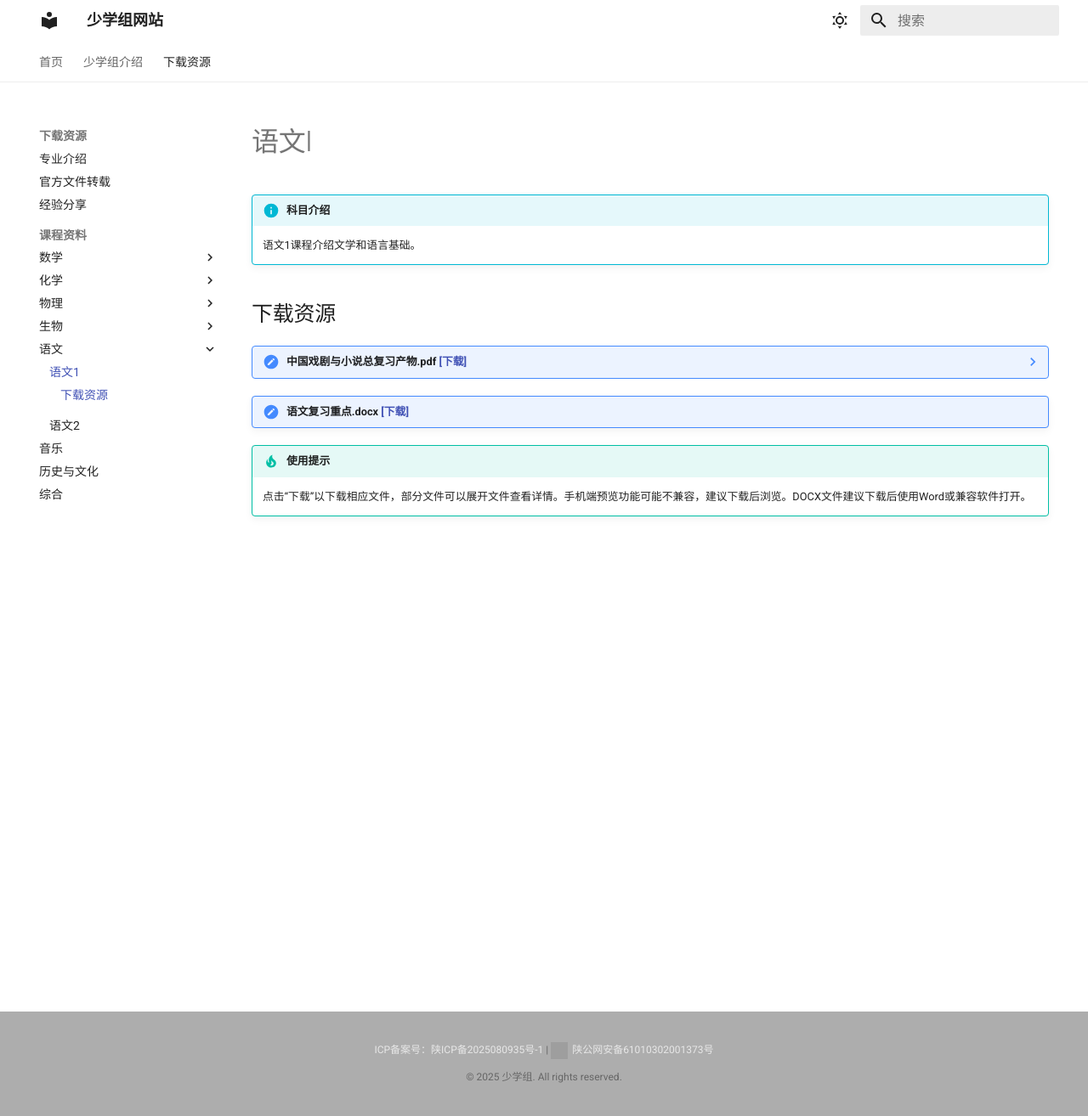
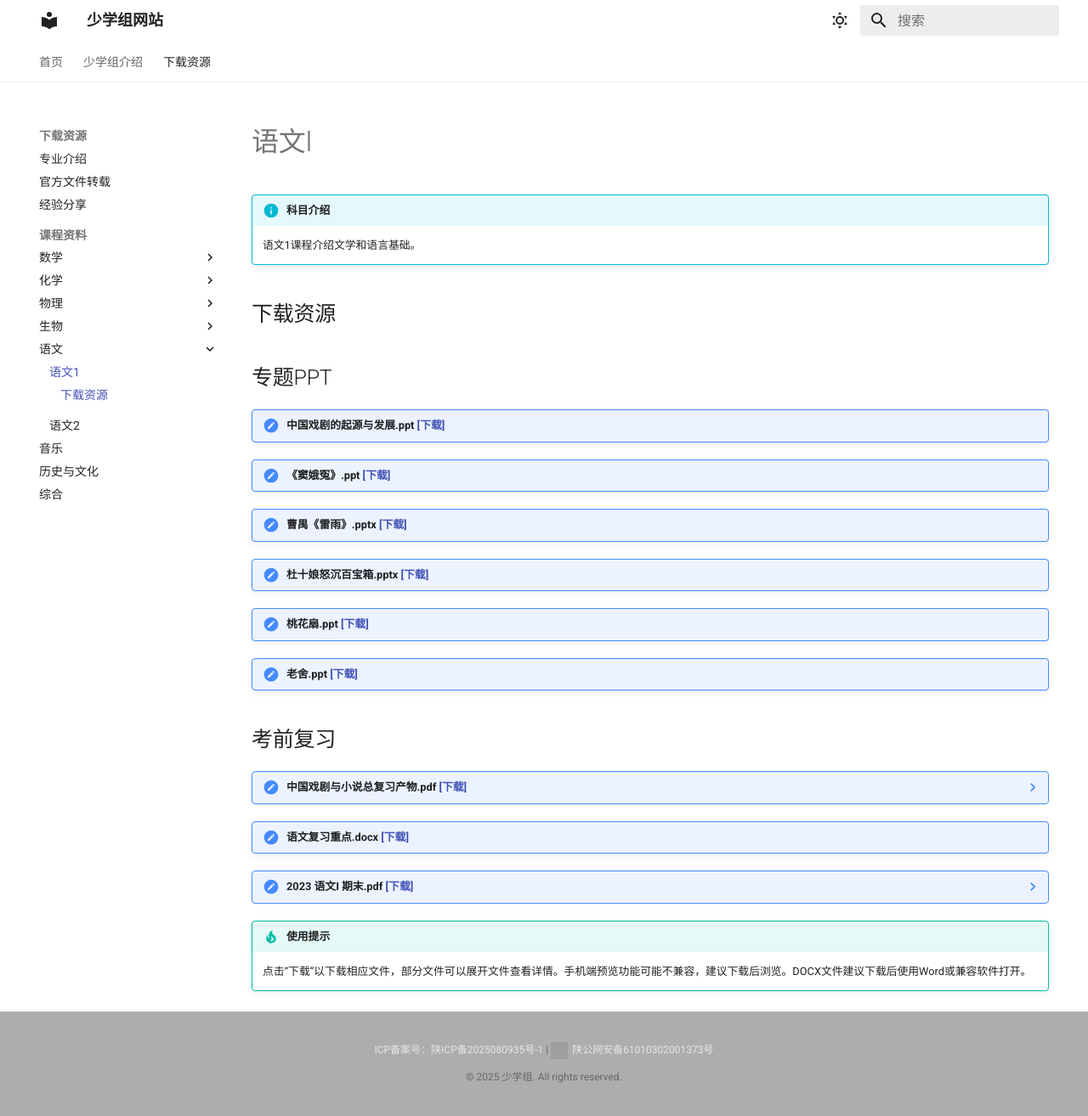
Before and after one commit to ShaoXueZu2025/website, an MkDocs documentation site: the page built from docs/assets/课程资料/语文/语文1/index.md, in a window 1280 px wide and 1314 px high. Shown: the whole window at 85% size. Built offline with MkDocs 1.6.1 and Material for MkDocs 9.7.7, drawn with Linux system fonts in a browser that asks for light colours; grey boxes are pictures that could not be loaded.

Commit message:
上传所有文件并重排部分文件顺序

```diff
--- a/docs/assets/课程资料/语文/语文1/index.md
+++ b/docs/assets/课程资料/语文/语文1/index.md
@@ -6,17 +6,45 @@
 ## 下载资源
 
 <!-- AUTOGEN CONFIG START -->
+<!-- HEADER: [专题PPT] -->
+<!-- LIST: [中国戏剧的起源与发展.ppt] -->
+<!-- LIST: [《窦娥冤》.ppt] -->
+<!-- LIST: [曹禺《雷雨》.pptx] -->
+<!-- LIST: [杜十娘怒沉百宝箱.pptx] -->
+<!-- LIST: [桃花扇.ppt] -->
+<!-- LIST: [老舍.ppt] -->
+<!-- HEADER: [考前复习] -->
 <!-- LIST: [中国戏剧与小说总复习产物.pdf] -->
 <!-- LIST: [语文复习重点.docx] -->
+<!-- LIST: [2023 语文I 期末.pdf] -->
 <!-- AUTOGEN CONFIG END -->
 
 <!-- AUTOGEN CONTENT START -->
 <!-- THESE CONTENT BETWEEN START & END TAGS ARE AUTO GENERATED. DO NOT EDIT!!! -->
 <!-- 这些内容是自动生成的喵，所有修改该都可能在未加确认的情况下直接覆盖喵，不要编辑喵!!! -->
+<h2 id="专题PPT">专题PPT</h2>
+
+!!! note "中国戏剧的起源与发展.ppt <a href="./中国戏剧的起源与发展.ppt" download>[下载]</a>"
+
+!!! note "《窦娥冤》.ppt <a href="./《窦娥冤》.ppt" download>[下载]</a>"
+
+!!! note "曹禺《雷雨》.pptx <a href="./曹禺《雷雨》.pptx" download>[下载]</a>"
+
+!!! note "杜十娘怒沉百宝箱.pptx <a href="./杜十娘怒沉百宝箱.pptx" download>[下载]</a>"
+
+!!! note "桃花扇.ppt <a href="./桃花扇.ppt" download>[下载]</a>"
+
+!!! note "老舍.ppt <a href="./老舍.ppt" download>[下载]</a>"
+
+<h2 id="考前复习">考前复习</h2>
+
 ??? note "中国戏剧与小说总复习产物.pdf <a href="./中国戏剧与小说总复习产物.pdf" download>[下载]</a>"
     <object data="中国戏剧与小说总复习产物.pdf" width="100%" height="500px"></object>
 
 !!! note "语文复习重点.docx <a href="./语文复习重点.docx" download>[下载]</a>"
+
+??? note "2023 语文I 期末.pdf <a href="./2023 语文I 期末.pdf" download>[下载]</a>"
+    <object data="2023 语文I 期末.pdf" width="100%" height="500px"></object>
 
 
 !!! tip "使用提示"
```
Also changed, not shown: docs/assets/课程资料/化学/有机化学/index.md (+26 -22 lines), docs/assets/课程资料/数学/数学1/index.md (+8 -0 lines), docs/assets/课程资料/数学/数学2/index.md (+4 -0 lines), docs/assets/课程资料/语文/语文2/index.md (+12 -0 lines), 14 other files.
